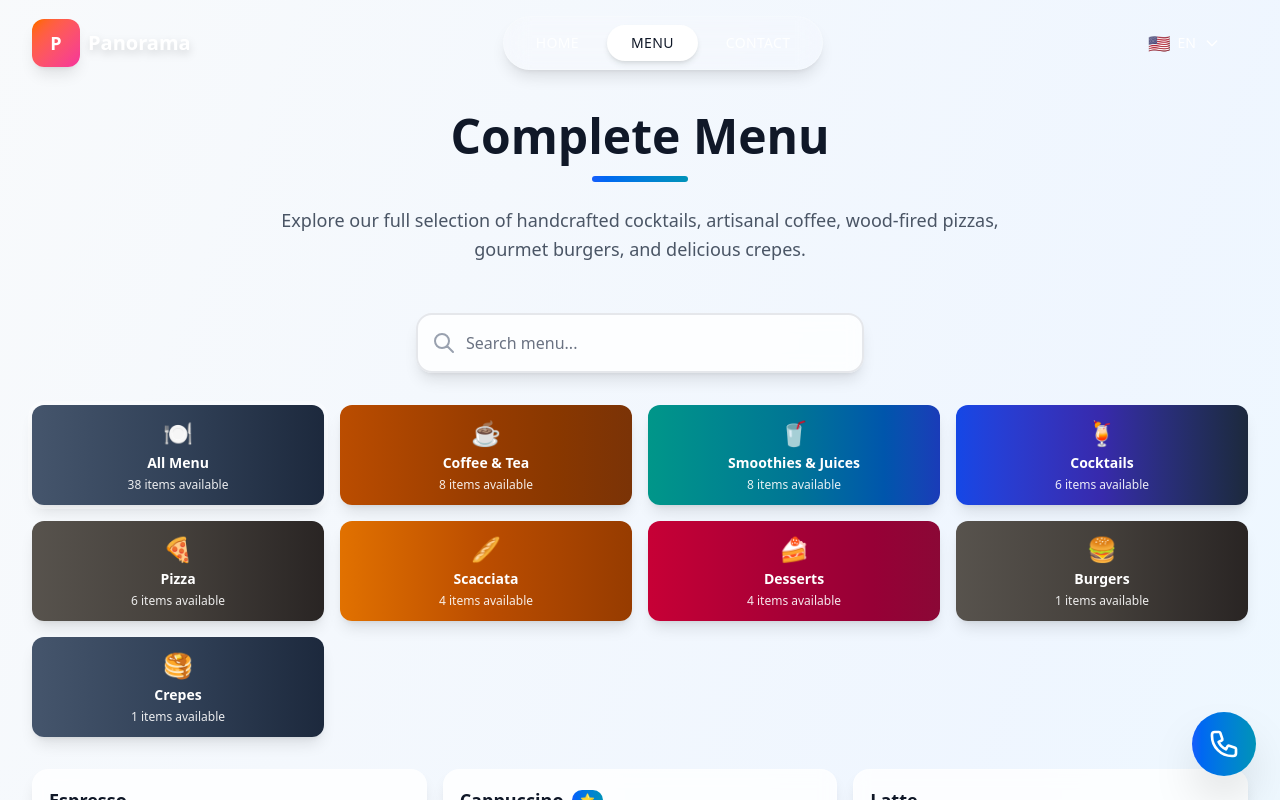
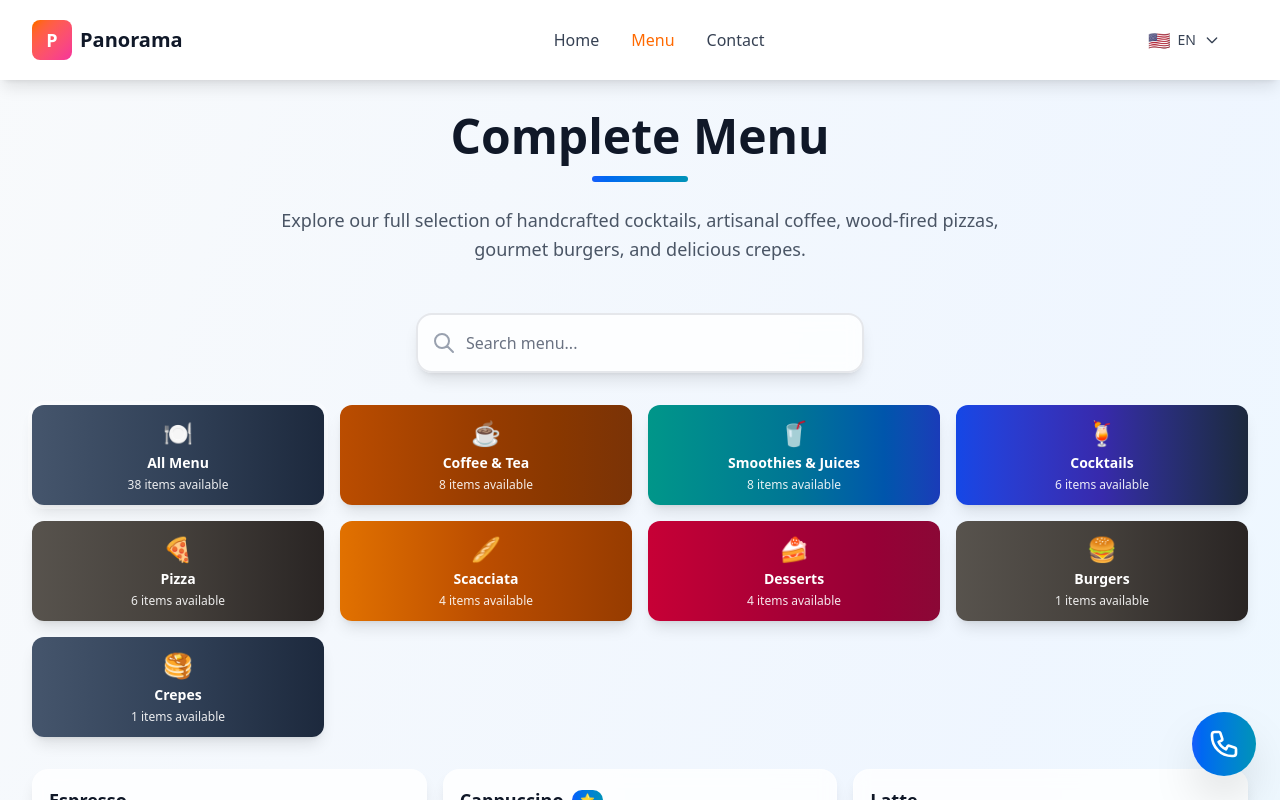
Before and after one commit to juxhinxhihani/panorama-rooftop, a Next.js app: page /menu in a window 1280 px wide. Shown: the top 800 px of the page. Built offline with nearby package versions, Linux system fonts and the light colour scheme.

Commit message:
Add All Menu Card

```diff
--- a/src/components/layout/Header.tsx
+++ b/src/components/layout/Header.tsx
@@ -4,10 +4,8 @@ import { useState, useEffect } from 'react'
 import { usePathname } from 'next/navigation'
 import LanguageSelector from '../ui/LanguageSelector'
 import MobileMenu from '../ui/MobileMenu'
-import { useLanguage } from '@/contexts/LanguageContext'
 
 export default function Header() {
-  const { t } = useLanguage()
   const [isScrolled, setIsScrolled] = useState(false)
   const [isMobileMenuOpen, setIsMobileMenuOpen] = useState(false)
   const pathname = usePathname()
@@ -21,55 +19,63 @@ export default function Header() {
   }, [])
 
   const navItems = [
-    { href: '/', label: 'HOME' },
-    { href: '/menu', label: 'MENU' },
-    { href: '/contact', label: 'CONTACT' }
+    { href: '/', label: 'Home' },
+    { href: '/menu', label: 'Menu' },
+    { href: '/contact', label: 'Contact' }
   ]
 
   return (
     <>
-      <header className="fixed top-0 left-0 right-0 z-50 pt-4">
+      <header className={`fixed top-0 left-0 right-0 z-50 transition-all duration-300 ${
+        isScrolled || pathname !== '/'
+          ? 'bg-white/95 backdrop-blur-md shadow-lg'
+          : 'bg-transparent'
+      }`}>
         <div className="max-w-7xl mx-auto px-4 sm:px-6 lg:px-8">
-          <div className="flex items-center justify-between">
+          <div className="flex items-center justify-between h-16 lg:h-20">
             {/* Logo */}
-            <Link href="/" className="flex items-center space-x-2 group z-10">
-              <div className="w-12 h-12 bg-gradient-to-br from-orange-500 to-pink-500 rounded-xl flex items-center justify-center transform group-hover:scale-105 transition-transform shadow-lg">
+            <Link href="/" className="flex items-center space-x-2 group">
+              <div className="w-10 h-10 bg-gradient-to-br from-orange-500 to-pink-500 rounded-lg flex items-center justify-center transform group-hover:scale-105 transition-transform">
                 <span className="text-white font-bold text-lg">P</span>
               </div>
-              <span className="font-bold text-xl text-white drop-shadow-lg">
+              <span className={`font-bold text-xl transition-colors ${
+                isScrolled || pathname !== '/' ? 'text-gray-900' : 'text-white'
+              }`}>
                 Panorama
               </span>
             </Link>
 
-            {/* Center Navigation Pill */}
-            <div className="hidden md:flex items-center">
-              <div className="bg-white/10 backdrop-blur-md rounded-full px-2 py-2 shadow-lg border border-white/20">
-                <nav className="flex items-center space-x-1">
+            {/* Desktop Navigation */}
+            <nav className="hidden md:flex items-center space-x-8">
               {navItems.map((item) => (
                 <Link
                   key={item.href}
                   href={item.href}
-                      className={`px-6 py-2 rounded-full font-medium text-sm tracking-wide transition-all duration-200 ${
+                  className={`font-medium transition-colors hover:text-orange-500 ${
                     pathname === item.href
-                          ? 'bg-white text-gray-900 shadow-md'
-                          : 'text-white/90 hover:text-white hover:bg-white/10'
+                      ? 'text-orange-500'
+                      : isScrolled || pathname !== '/'
+                        ? 'text-gray-700'
+                        : 'text-white/90'
                   }`}
                 >
                   {item.label}
                 </Link>
               ))}
             </nav>
-              </div>
-            </div>
 
             {/* Right side - Language selector and mobile menu */}
             <div className="flex items-center space-x-4">
-              <LanguageSelector isScrolled={false} />
+              <LanguageSelector isScrolled={isScrolled || pathname !== '/'} />
 
               {/* Mobile menu button */}
               <button
                 onClick={() => setIsMobileMenuOpen(!isMobileMenuOpen)}
-                className="md:hidden p-2 rounded-lg transition-colors text-white hover:bg-white/10 backdrop-blur-sm"
+                className={`md:hidden p-2 rounded-lg transition-colors ${
+                  isScrolled || pathname !== '/'
+                    ? 'text-gray-700 hover:bg-gray-100'
+                    : 'text-white hover:bg-white/10'
+                }`}
                 aria-label="Toggle mobile menu"
               >
                 <div className="w-6 h-6 flex flex-col justify-center space-y-1">
--- a/src/components/ui/LanguageSelector.tsx
+++ b/src/components/ui/LanguageSelector.tsx
@@ -59,13 +59,13 @@ export default function LanguageSelector({ isScrolled = false }: LanguageSelecto
       </button>
 
       {isOpen && (
-        <div className="absolute right-0 mt-2 w-48 bg-white/95 backdrop-blur-md rounded-xl shadow-xl border border-white/20 py-2 z-50">
+        <div className="absolute right-0 mt-2 w-48 bg-white rounded-lg shadow-lg border border-gray-200 py-2 z-50">
           {languages.map((language) => (
             <button
               key={language.code}
               onClick={() => handleLanguageChange(language.code)}
-              className={`w-full flex items-center space-x-3 px-4 py-2 text-left hover:bg-white/50 transition-colors rounded-lg mx-1 ${
-                lang === language.code ? 'bg-orange-500/10 text-orange-600' : 'text-gray-700'
+              className={`w-full flex items-center space-x-3 px-4 py-2 text-left hover:bg-gray-50 transition-colors ${
+                lang === language.code ? 'bg-orange-50 text-orange-600' : 'text-gray-700'
               }`}
             >
               <span className="text-lg">{language.flag}</span>
--- a/src/components/ui/MobileMenu.tsx
+++ b/src/components/ui/MobileMenu.tsx
@@ -32,14 +32,14 @@ export default function MobileMenu({ isOpen, onClose, navItems }: MobileMenuProp
       />
 
       {/* Menu */}
-      <div className="fixed top-20 left-4 right-4 bg-white/95 backdrop-blur-md shadow-xl rounded-2xl border border-white/20">
+      <div className="fixed top-16 left-0 right-0 bg-white shadow-xl">
         <nav className="px-4 py-6 space-y-4">
           {navItems.map((item) => (
             <Link
               key={item.href}
               href={item.href}
               onClick={onClose}
-              className="block py-3 px-4 text-gray-700 font-medium hover:bg-orange-500/10 hover:text-orange-600 rounded-xl transition-colors"
+              className="block py-3 px-4 text-gray-700 font-medium hover:bg-orange-50 hover:text-orange-600 rounded-lg transition-colors"
             >
               {item.label}
             </Link>
```
Lines whose indentation alone changed are shown as unchanged.
